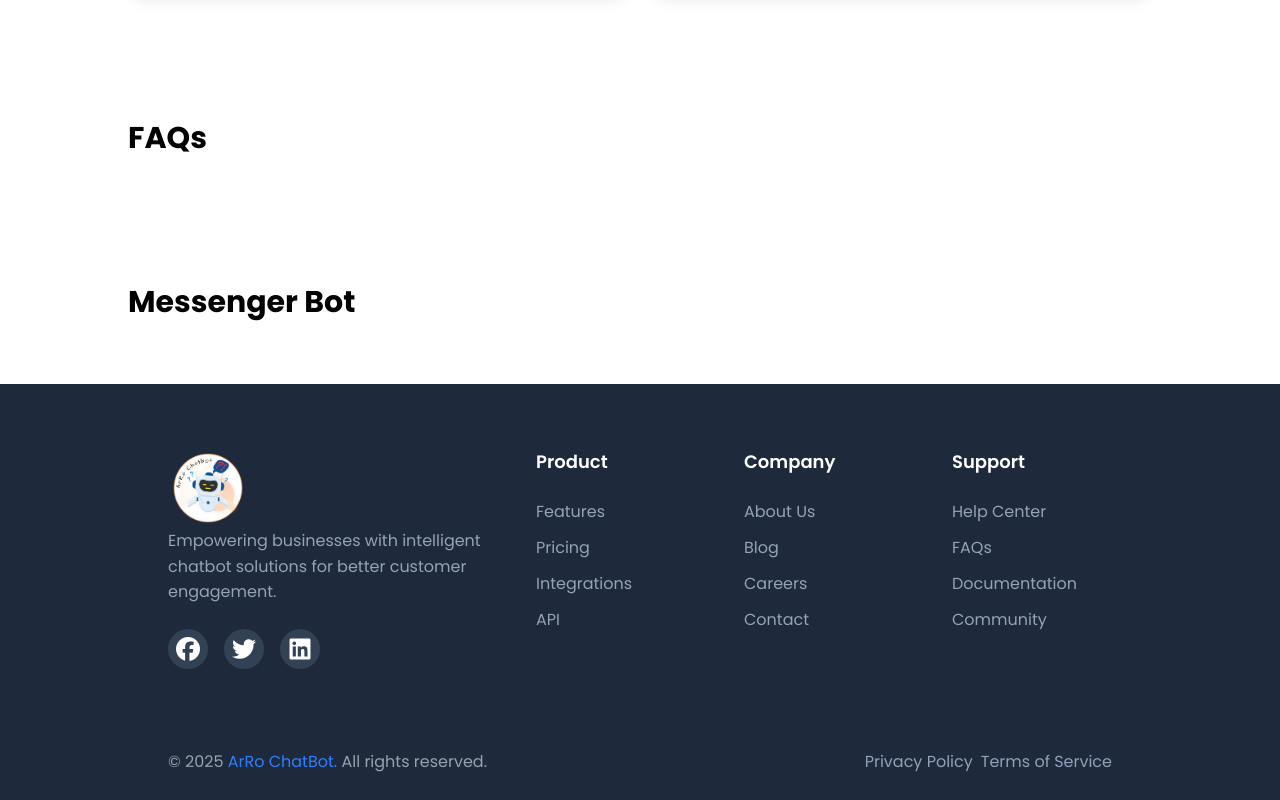
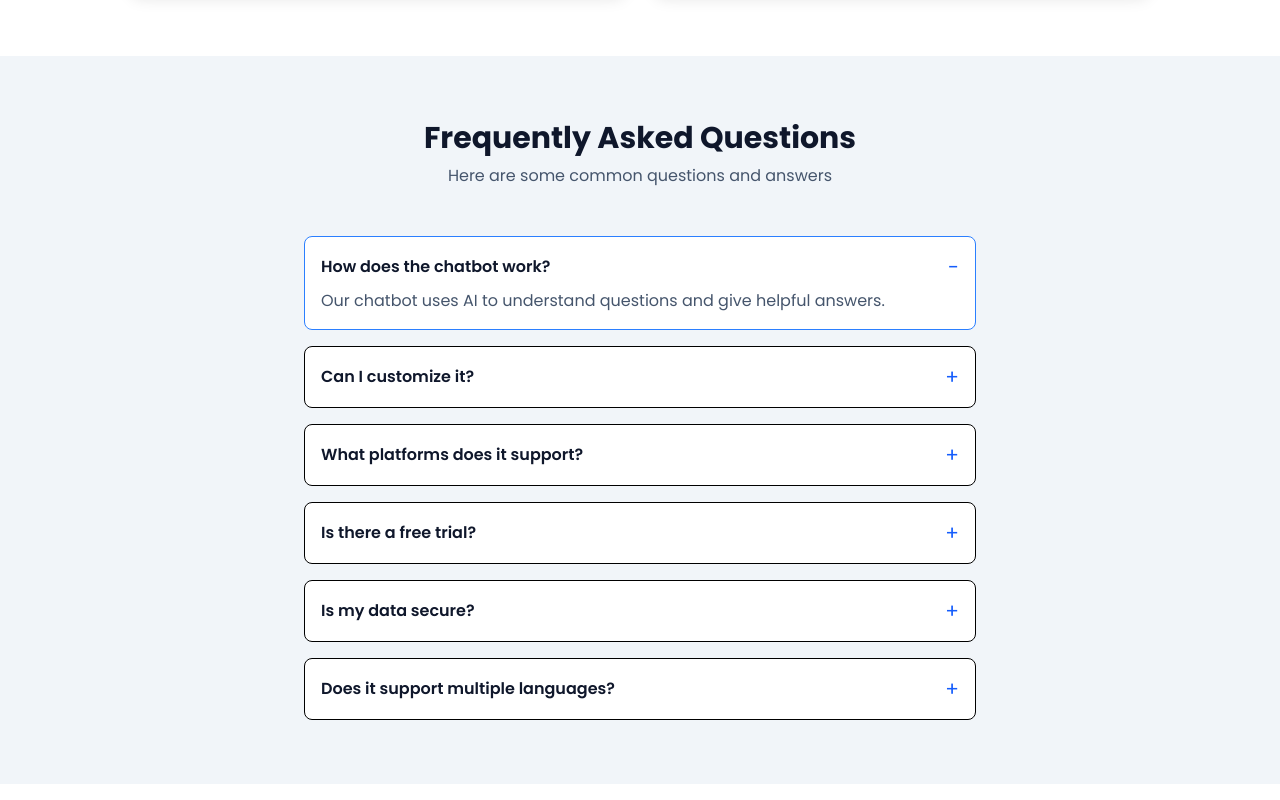
Before and after one commit to Rogers-17/messenger-chatbox, a Vue app: page / in a window 1280 px wide. Shown: the part 1460-2260 px from the top of the page. Built offline with nearby package versions, Linux system fonts and the light colour scheme.

Commit message:
Added FAQs section

```diff
--- a/src/components/FAQs.vue
+++ b/src/components/FAQs.vue
@@ -1,10 +1,96 @@
-<script setup>
+<template>
+  <section id="faqs" class="py-16 px-6 bg-slate-100">
+    <div class="max-w-2xl mx-auto">
 
+      <!-- Title -->
+  <div class="text-center mb-12">
+        <h2 class="text-3xl font-bold text-slate-900">Frequently Asked Questions</h2>
+        <p class="text-slate-600 mt-2">Here are some common questions and answers</p>
+      </div>
+
+
+      <!-- FAQ Items -->
+      <div class="space-y-4">
+        <div
+          v-for="item in faqList" :key="item.id" class="bg-white rounded-lg border p-4"
+          :class="{ 'border-blue-500': item.id === openId }"
+        >
+          <!-- Question -->
+          <button class="w-full text-left flex justify-between items-center" @click="toggleFaq(item.id)" >
+            <span class="font-semibold text-slate-900"> {{ item.question }} </span>
+
+            <span class="text-xl text-blue-600"> {{ openId === item.id ? '-' : '+' }} </span>
+          </button>
+
+          <!-- Answer -->
+          <div class="overflow-hidden transition-all duration-300" :class="openId === item.id ? 'max-h-40 mt-2' : 'max-h-0'" >
+            <p class="text-slate-600"> {{ item.answer }} </p>
+          </div>
+        </div>
+      </div>
+
+    </div>
+  </section>
+</template>
+
+<script>
+export default {
+  name: "FAQs",
+
+  // Component Data
+  data() {
+    return {
+      // the FAQ that opens by default
+      openId: 1,
+
+      // list of FAQs
+      faqList: [
+        {
+          id: 1,
+          question: "How does the chatbot work?",
+          answer:
+            "Our chatbot uses AI to understand questions and give helpful answers."
+        },
+        {
+          id: 2,
+          question: "Can I customize it?",
+          answer:
+            "Yes, you can change the chatbot's style, tone, and responses."
+        },
+        {
+          id: 3,
+          question: "What platforms does it support?",
+          answer:
+            "It works on Facebook Messenger, websites, mobile apps, and more."
+        },
+        {
+          id: 4,
+          question: "Is there a free trial?",
+          answer:
+            "Yes! You get a 14-day free trial with full access."
+        },
+        {
+          id: 5,
+          question: "Is my data secure?",
+          answer:
+            "We encrypt all data and follow major privacy laws like GDPR."
+        },
+        {
+          id: 6,
+          question: "Does it support multiple languages?",
+          answer:
+            "Yes! It supports over 50 languages and can auto-detect the user’s language."
+        }
+      ]
+    };
+  },
+
+  // Component Methods
+  methods: {
+    toggleFaq(id) {
+      // if clicked again, close; otherwise open
+      this.openId = this.openId === id ? null : id;
+    }
+  }
+};
 </script>
-<template>
-    <section id="faqs" class="py-16">
-        <div class="container">
-            <h1 class="text-3xl font-bold">FAQs</h1>
-        </div>
-    </section>
-</template>
```
Also changed, not shown: 1 other file (tests, documents, lock files or other folders).
